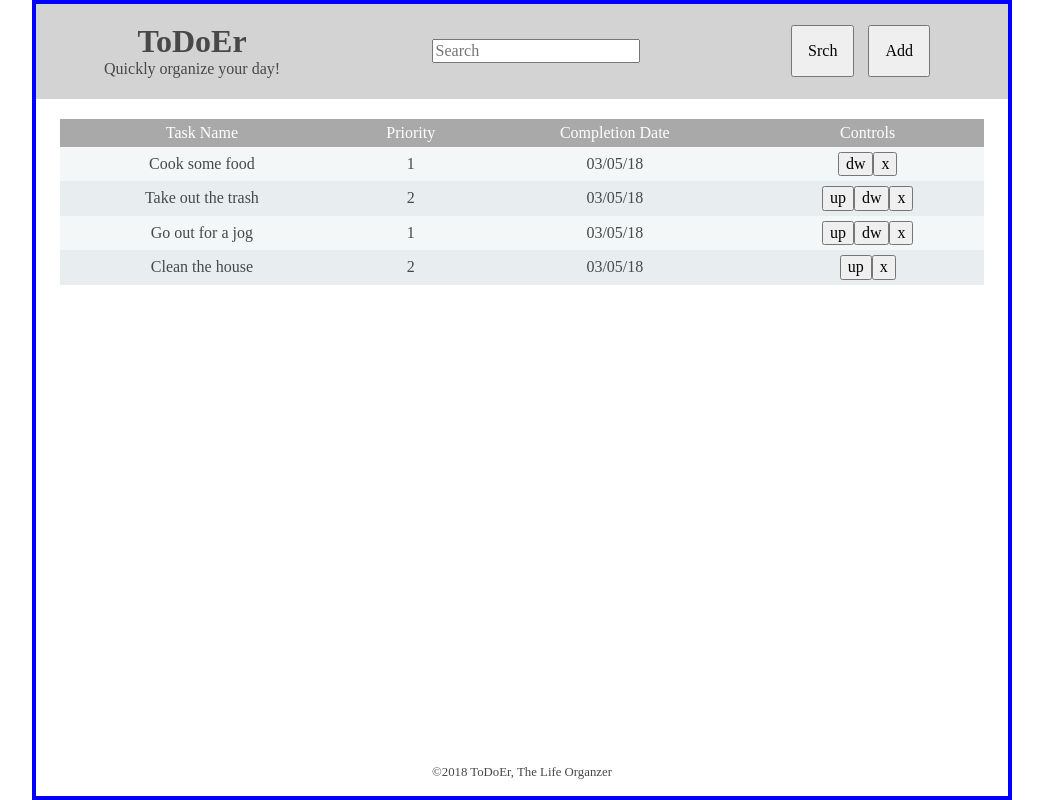
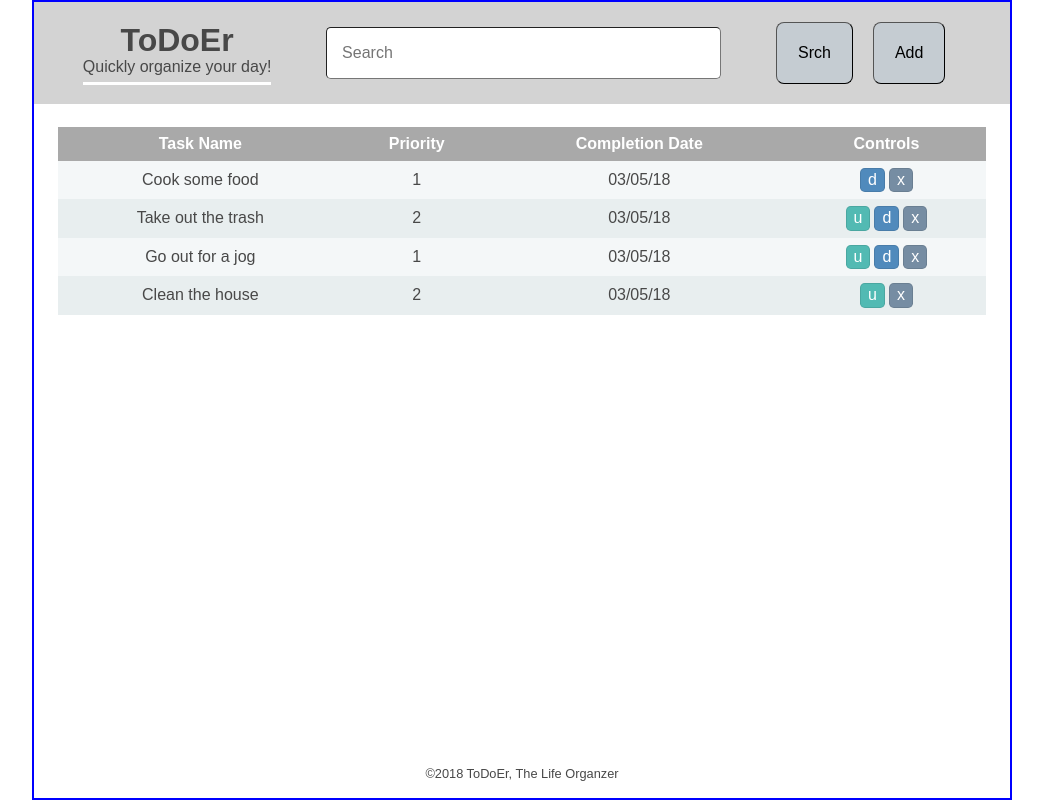
Before and after one commit to georgidanchev/todolist-webapp-project, a plain HTML site: page Index.html in a window 1280 px wide. Shown: the whole page, without its empty margins (118-1161 px from the left). Drawn offline with Linux system fonts and the light colour scheme.

Commit message:
CSS stylings and js search bug fix.

```diff
--- a/logic.js
+++ b/logic.js
@@ -1,6 +1,6 @@
 var htmlWrapper = document.querySelector('body'),
   searchBox = document.querySelector('#searchBox'),
-  searchNodeColor = "rgba(214,95,92,0.5)",
+  searchResultColor = "rgba(214,95,92,0.5)",
   colorChangedNode,
   defultNodeColor,
   hasSearched = false,
@@ -65,25 +65,25 @@ function addTableBtns(j) {
 
   for (let j = 0; j < length; j++) {
     if (j !== 0) {
-      processTableBtn(j,'up',true);
+      processTableBtn(j, 'up', true);
     } else {
       //processTableBtn(j,'up',false);
     }
 
     if (j !== length - 1) {
-      processTableBtn(j,'down',true);
+      processTableBtn(j, 'down', true);
     } else {
       //processTableBtn(j,'down',false);
     }
-    processTableBtn(j,'remove',true);
+    processTableBtn(j, 'remove', true);
   }
 }
 
 function processTableBtn(j, bName, visibility) {
   if (bName == 'up') {
     let up = document.createElement('button');
-    if(visibility == true){
-      up.textContent = 'up';
+    if (visibility == true) {
+      up.textContent = 'u';
       up.className = 'up';
     } else {
       up.className = 'lockedBtn';
@@ -92,8 +92,8 @@ function processTableBtn(j, bName, visibility) {
     controlButtonsVar[j].appendChild(up);
   } else if (bName == 'down') {
     let down = document.createElement('button');
-    if(visibility == true){
-      down.textContent = "dw";
+    if (visibility == true) {
+      down.textContent = "d";
       down.className = 'down';
     } else {
       down.className = 'lockedBtn';
@@ -102,7 +102,7 @@ function processTableBtn(j, bName, visibility) {
     controlButtonsVar[j].appendChild(down);
   } else if (bName == 'remove') {
     let remove = document.createElement('button');
-    if(visibility == true){
+    if (visibility == true) {
       remove.className = 'remove';
       remove.textContent = 'x';
     }
@@ -162,13 +162,14 @@ function tableBtnRespond(btnClass, eventTarget) {
 
 /* */
 function searchObjArray() {
-  hasSearched = false;
   var tableNames = document.querySelectorAll('.tName');
-  if (colorChangedNode) {
+
+  if (hasSearched == true) {
     colorChangedNode.style.background = defultNodeColor;
+    hasSearched = false;
   }
 
-  if (searchBox.value !== 0) {
+  if (searchBox.value != 0 && hasSearched == false) {
     var uSearch = searchBox.value.toLowerCase();
     for (var i = 0; i < tableNames.length; i++) {
       if (tableNames[i].textContent.toLowerCase().match(uSearch)) {
@@ -176,7 +177,7 @@ function searchObjArray() {
           var targetNode = tableNames[i].parentNode;
           defultNodeColor = targetNode.style.background;
           colorChangedNode = targetNode;
-          colorChangedNode.style.background = searchNodeColor;
+          colorChangedNode.style.background = searchResultColor;
           hasSearched = true;
         }
       }
@@ -199,10 +200,8 @@ htmlWrapper.addEventListener('click', (event) => {
       tableBtnRespond(bName, event);
     }
 
-    if (searchBox.value != 0 || hasSearched == true) {
-      if (event.target.id == "srchBtn") {
-        searchObjArray();
-      }
+    if (event.target.id == "srchBtn") {
+      searchObjArray();
     }
 
     if (event.target.id == "submitButton") {
--- a/styles.css
+++ b/styles.css
@@ -5,6 +5,7 @@
 }
 
 body {
+  font-family: sans-serif;
   color: #484848;
   max-width: 980px;
   margin: 0 auto;
@@ -29,6 +30,11 @@ header h1 {
   font-size: 2rem;
 }
 
+header p {
+  border-bottom: 3px solid white;
+  padding-bottom: 5px;
+}
+
 header p, header h1 {
   margin: 0;
   text-align: center;
@@ -36,23 +42,56 @@ header p, header h1 {
 
 header {
   background-color: lightgrey;
-  padding: 20px 0;
   display: flex;
 }
 
 header button {
-  padding: 15px;
-  mregin-left: 10px;
-  margin-right: 10px;
+  padding: 1.3rem;
+  mregin-left: 1rem;
+  margin-right: 1rem;
+}
+
+#searchBox, #srchBtn, #addBtn {
+  border-radius: 0.5em;
+  border-width: thin;
+  cursor: pointer;
+}
+
+#srchBtn, #addBtn {
+  background-color: #c5ccd2;
+  /* color: white; */
+}
+
+.controlButtons button {
+  color: white;
+  border: solid 1px;
+  border-color: rgba(0, 0, 0, .1);
+  cursor: pointer;
+  margin: 2px;
+  padding: 2px 7px;
+  border-radius: 0.3rem;
+  font-size: 1rem;
+}
+
+.remove {
+  background: #768da3;
+}
+
+.up {
+  background: #52bab3;
+}
+
+.down {
+  background: #508abc;
 }
 
 table {
   width: 95%;
-  margin: 10px auto;
+  margin: 0.7rem auto;
 }
 
 caption {
-  font-size: 1.6em;
+  font-size: 1.6rem;
   font-weight: 400;
   padding: 10px 0;
 }
@@ -61,6 +100,8 @@ thead th {
   font-weight: 400;
   background: darkgrey;
   color: #FFF;
+  padding: 0.5rem;
+  font-weight: bold;
 }
 
 tr {
@@ -122,23 +163,20 @@ body {
 }
 
 @media only screen and (min-width: 960px) and (orientation: landscape) {
-  #inputBox {
-    width: 50%;
-    /* height: 15%; */
-    padding: 15px 15px;
-    border: 1px solid #7A8694;
+  #searchBox {
+    width: 45%;
+    height: 45px;
+    padding: 25px 15px;
     border-radius: .3em;
   }
   body {
-    border: 4px solid blue;
+    border: 2px solid blue;
     /* blue border for debuging media queries */
   }
   header {
     justify-content: space-between;
     align-items: center;
-    padding-top: 2%;
-    padding-right: 7%;
-    padding-left: 7%;
+    padding: 2% 5% 2% 5%;
   }
 }
 
```
